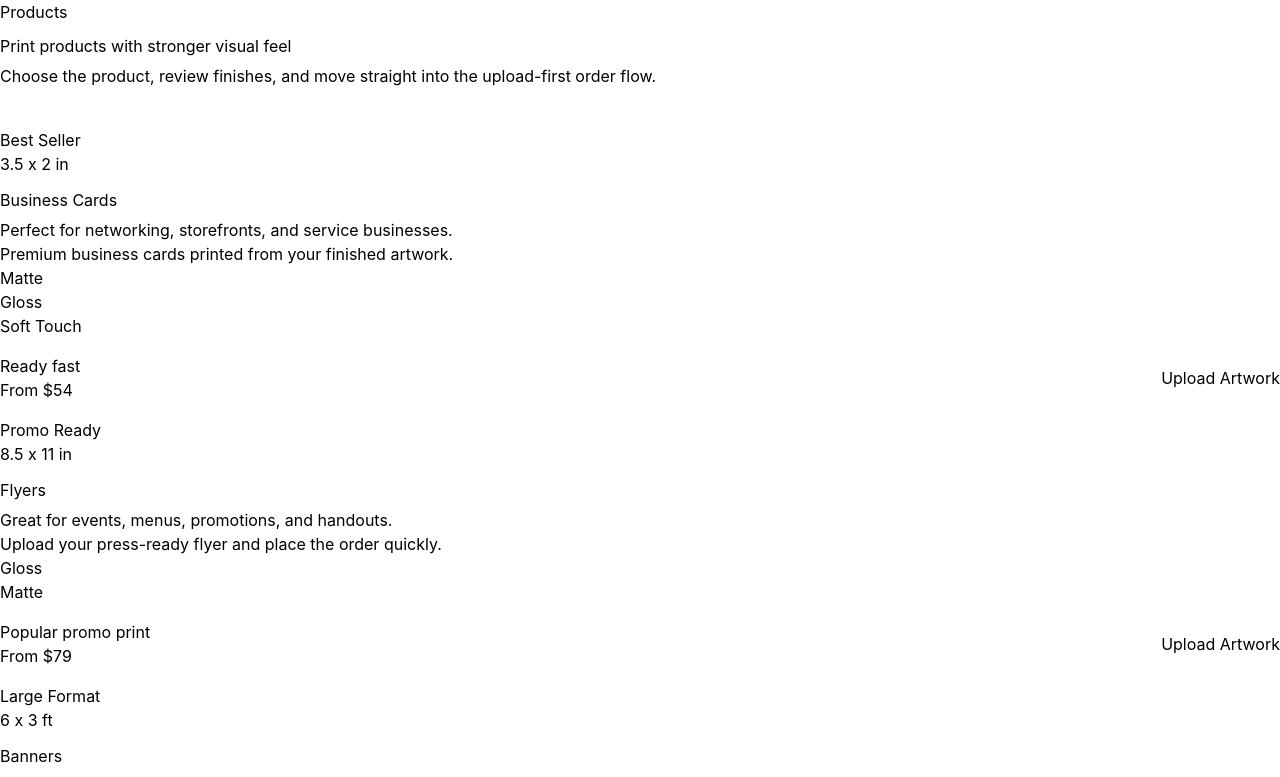
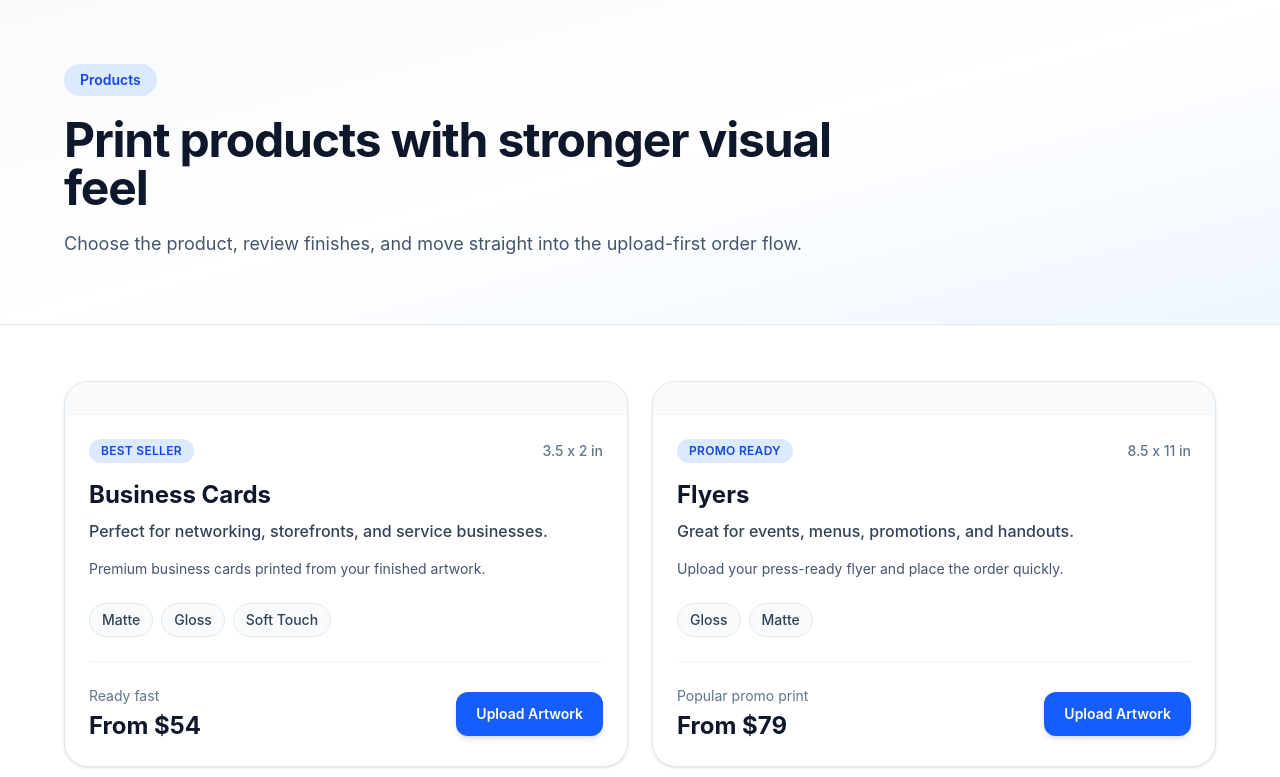
Before and after one commit to deworkenj-envision/Version-25a, a Next.js app: page /products in a window 1280 px wide. Shown: the top 777 px of the page. Built offline with nearby package versions, Linux system fonts and the light colour scheme.

Commit message:
Update page.js

```diff
--- a/app/products/page.js
+++ b/app/products/page.js
@@ -3,38 +3,92 @@ import ProductVisual from "../components/ProductVisual";
 
 export default function ProductsPage() {
   return (
-    <div className="grid" style={{ gap: 24 }}>
-      <div className="page-head">
-        <div>
-          <div className="badge">Products</div>
-          <h1 style={{ margin: "10px 0 6px" }}>Print products with stronger visual feel</h1>
-          <div className="subtle">Choose the product, review finishes, and move straight into the upload-first order flow.</div>
+    <main className="bg-white text-slate-900">
+      <section className="border-b border-slate-200 bg-gradient-to-br from-slate-50 via-white to-blue-50">
+        <div className="mx-auto max-w-7xl px-6 py-12 md:px-10 lg:px-16 lg:py-16">
+          <div className="max-w-3xl">
+            <div className="inline-flex items-center rounded-full bg-blue-100 px-4 py-1.5 text-sm font-semibold text-blue-700">
+              Products
+            </div>
+            <h1 className="mt-5 text-4xl font-bold tracking-tight text-slate-900 sm:text-5xl">
+              Print products with stronger visual feel
+            </h1>
+            <p className="mt-4 text-lg leading-8 text-slate-600">
+              Choose the product, review finishes, and move straight into the
+              upload-first order flow.
+            </p>
           </div>
         </div>
-      <div className="grid grid-2">
+      </section>
+
+      <section className="bg-white">
+        <div className="mx-auto max-w-7xl px-6 py-10 md:px-10 lg:px-16 lg:py-14">
+          <div className="grid gap-6 md:grid-cols-2">
             {products.map((item) => (
-          <div className="card card-pad" key={item.slug}>
+              <article
+                key={item.slug}
+                className="overflow-hidden rounded-3xl border border-slate-200 bg-white shadow-sm transition hover:-translate-y-1 hover:shadow-xl"
+              >
+                <div className="border-b border-slate-100 bg-slate-50 p-4">
                   <ProductVisual type={item.visual} />
-            <div className="product-top" style={{marginTop:16}}>
-              <div className="badge">{item.badge}</div>
-              <div className="subtle">{item.size}</div>
                 </div>
-            <h3 style={{ margin: "12px 0 6px" }}>{item.name}</h3>
-            <div className="subtle">{item.lead}</div>
-            <p className="subtle">{item.description}</p>
-            <div className="finish-row">
-              {item.finishes.map((finish) => <div key={finish} className="finish">{finish}</div>)}
+
+                <div className="p-6">
+                  <div className="flex flex-wrap items-center justify-between gap-3">
+                    <span className="inline-flex items-center rounded-full bg-blue-100 px-3 py-1 text-xs font-semibold uppercase tracking-wide text-blue-700">
+                      {item.badge}
+                    </span>
+                    <span className="text-sm font-medium text-slate-500">
+                      {item.size}
+                    </span>
                   </div>
-            <div style={{ display: "flex", justifyContent: "space-between", alignItems: "center", marginTop: 16, gap: 12 }}>
+
+                  <h2 className="mt-4 text-2xl font-bold text-slate-900">
+                    {item.name}
+                  </h2>
+
+                  <p className="mt-2 text-base font-medium text-slate-700">
+                    {item.lead}
+                  </p>
+
+                  <p className="mt-3 text-sm leading-7 text-slate-600">
+                    {item.description}
+                  </p>
+
+                  <div className="mt-5 flex flex-wrap gap-2">
+                    {item.finishes.map((finish) => (
+                      <span
+                        key={finish}
+                        className="rounded-full border border-slate-200 bg-slate-50 px-3 py-1.5 text-sm font-medium text-slate-700"
+                      >
+                        {finish}
+                      </span>
+                    ))}
+                  </div>
+
+                  <div className="mt-6 flex flex-col gap-4 border-t border-slate-100 pt-6 sm:flex-row sm:items-center sm:justify-between">
                     <div>
-                <div className="subtle">{item.turnaround}</div>
-                <div className="price">From {item.starting}</div>
+                      <div className="text-sm text-slate-500">
+                        {item.turnaround}
                       </div>
-              <a className="btn btn-primary" href="/upload">Upload Artwork</a>
+                      <div className="mt-1 text-2xl font-bold text-slate-900">
+                        From {item.starting}
                       </div>
                     </div>
+
+                    <a
+                      href="/upload"
+                      className="inline-flex items-center justify-center rounded-xl bg-blue-600 px-5 py-3 text-sm font-semibold text-white shadow-md transition hover:bg-blue-700"
+                    >
+                      Upload Artwork
+                    </a>
+                  </div>
+                </div>
+              </article>
             ))}
           </div>
         </div>
+      </section>
+    </main>
   );
 }
```
Lines whose indentation alone changed are shown as unchanged.
